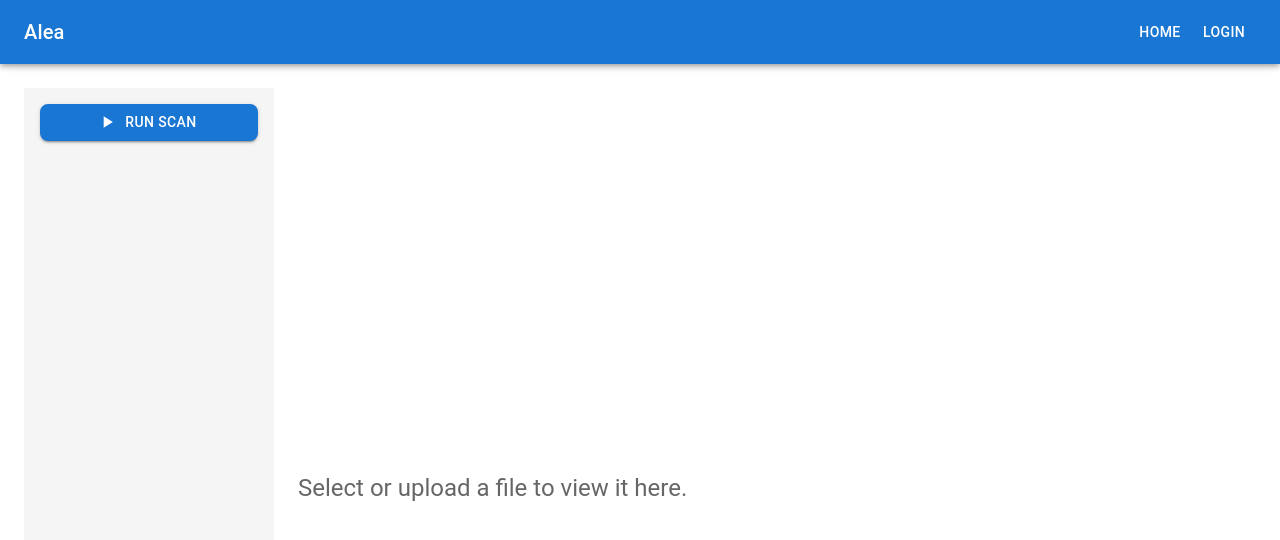
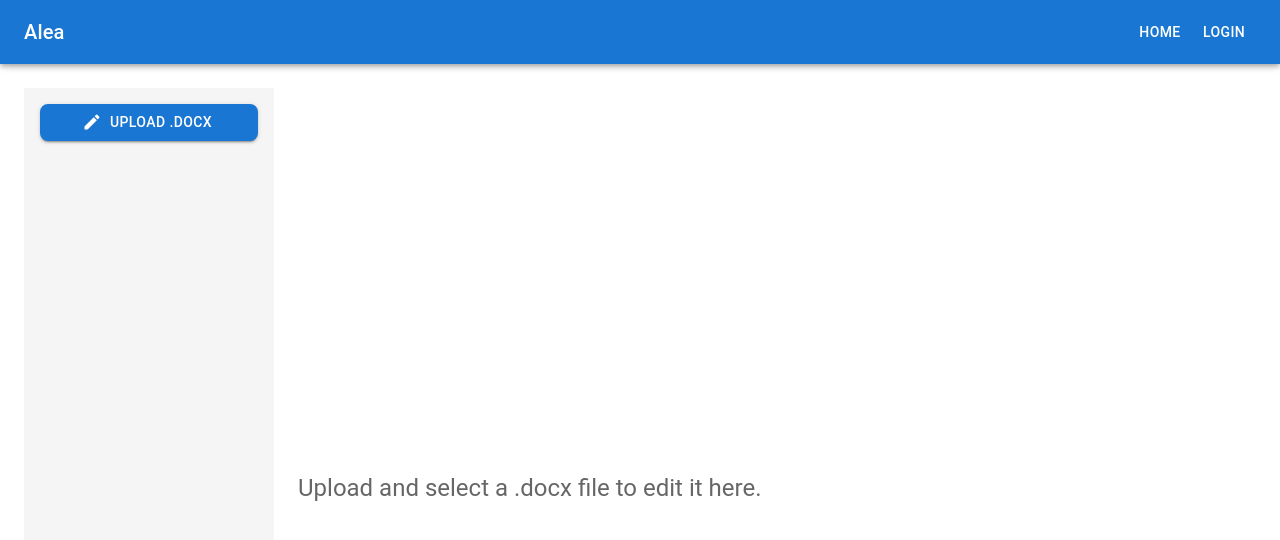
Before and after one commit to mihir2310/gamblingregulatory, a React (Vite) app in the folder FRONTEND/: page /dashboard/1 in a window 1280 px wide. Shown: the top 540 px of the page. Built offline with nearby package versions, Linux system fonts and the light colour scheme.

Commit message:
added person to be able to upload an editable .docx file

```diff
--- a/FRONTEND/package.json
+++ b/FRONTEND/package.json
@@ -15,6 +15,7 @@
     "@mui/icons-material": "^6.4.5",
     "@mui/material": "^6.4.5",
     "axios": "^1.7.9",
+    "mammoth": "^1.9.0",
     "react": "^19.0.0",
     "react-dom": "^19.0.0",
     "react-router-dom": "^7.2.0"
--- a/FRONTEND/src/pages/Filepage.jsx
+++ b/FRONTEND/src/pages/Filepage.jsx
@@ -1,21 +1,41 @@
 // Filepage.jsx
-import { Typography, Box, Button, Stack, IconButton, List, ListItem, ListItemButton, ListItemText } from '@mui/material';
-import { PlayArrow as PlayArrowIcon, Close as CloseIcon } from '@mui/icons-material';
+import {
+  Typography,
+  Box,
+  Button,
+  Stack,
+  IconButton,
+  List,
+  ListItem,
+  ListItemButton,
+  ListItemText,
+} from '@mui/material';
+import { Edit as EditIcon, Close as CloseIcon } from '@mui/icons-material';
 import { useParams, Link } from 'react-router-dom';
 import { useState } from 'react';
+import mammoth from 'mammoth';
 
 const Filepage = () => {
-  const { fileName } = useParams(); // Extract fileName from URL
+  const { fileName } = useParams();
   const [uploadedFiles, setUploadedFiles] = useState([]);
-  const [selectedFileURL, setSelectedFileURL] = useState(null); // Store URL for iframe
+  const [docContent, setDocContent] = useState(''); // Store editable HTML content
 
-  const handleFileUpload = (event) => {
+  const handleFileUpload = async (event) => {
     const file = event.target.files[0];
     if (file) {
       if (!uploadedFiles.some((uploadedFile) => uploadedFile.name === file.name)) {
-        const fileURL = URL.createObjectURL(file);
-        setUploadedFiles((prevFiles) => [file, ...prevFiles].slice(0, 10));
-        setSelectedFileURL(fileURL); // Display file immediately
+        if (file.name.endsWith('.docx')) {
+          const arrayBuffer = await file.arrayBuffer();
+          mammoth
+            .convertToHtml({ arrayBuffer })
+            .then((result) => {
+              setDocContent(result.value);
+              setUploadedFiles((prevFiles) => [file, ...prevFiles].slice(0, 10));
+            })
+            .catch((err) => console.error('Error converting file:', err));
+        } else {
+          alert('Only .docx files are supported.');
+        }
       } else {
         alert('This file has already been uploaded.');
       }
@@ -23,10 +43,18 @@ const Filepage = () => {
   };
 
   const handleFileRemove = (fileToRemove) => {
-    setUploadedFiles((prevFiles) => prevFiles.filter((file) => file.name !== fileToRemove.name));
-    if (selectedFileURL && fileToRemove.name === fileName) {
-      setSelectedFileURL(null);
-    }
+    setUploadedFiles((prevFiles) =>
+      prevFiles.filter((file) => file.name !== fileToRemove.name)
+    );
+    if (fileToRemove.name === fileName) setDocContent('');
+  };
+
+  const handleFileClick = async (file) => {
+    const arrayBuffer = await file.arrayBuffer();
+    mammoth
+      .convertToHtml({ arrayBuffer })
+      .then((result) => setDocContent(result.value))
+      .catch((err) => console.error('Error converting file:', err));
   };
 
   return (
@@ -45,17 +73,12 @@ const Filepage = () => {
         <Stack spacing={2}>
           <Button
             variant="contained"
-            startIcon={<PlayArrowIcon />}
+            startIcon={<EditIcon />}
             component="label"
             sx={{ borderRadius: '8px' }}
           >
-            Run Scan
-            <input
-              type="file"
-              hidden
-              accept="application/pdf"
-              onChange={handleFileUpload}
-            />
+            Upload .docx
+            <input type="file" hidden accept=".docx" onChange={handleFileUpload} />
           </Button>
 
           <List>
@@ -64,17 +87,12 @@ const Filepage = () => {
                 <ListItemButton>
                   <Link
                     to={`/dashboard/${file.name}`}
-                    style={{ textDecoration: 'none', color: 'inherit' }}
-                    onClick={() => setSelectedFileURL(URL.createObjectURL(file))}
+                    style={{ textDecoration: 'none', color: 'inherit', flexGrow: 1 }}
+                    onClick={() => handleFileClick(file)}
                   >
                     <ListItemText primary={file.name} />
                   </Link>
-                  <IconButton
-                    edge="end"
-                    color="error"
-                    onClick={() => handleFileRemove(file)}
-                    sx={{ marginLeft: 'auto' }}
-                  >
+                  <IconButton color="error" onClick={() => handleFileRemove(file)}>
                     <CloseIcon />
                   </IconButton>
                 </ListItemButton>
@@ -84,7 +102,7 @@ const Filepage = () => {
         </Stack>
       </Box>
 
-      {/* Main Content - PDF Preview */}
+      {/* Main Content - Editable DOCX */}
       <Box
         sx={{
           flexGrow: 1,
@@ -96,17 +114,24 @@ const Filepage = () => {
           padding: 3,
         }}
       >
-        {selectedFileURL ? (
-          <iframe
-            src={selectedFileURL}
-            title={fileName}
-            width="100%"
-            height="100%"
-            style={{ border: 'none' }}
+        {docContent ? (
+          <Box
+            contentEditable
+            suppressContentEditableWarning
+            dangerouslySetInnerHTML={{ __html: docContent }}
+            style={{
+              width: '100%',
+              height: '100%',
+              border: '1px solid #ccc',
+              padding: '20px',
+              overflowY: 'auto',
+              outline: 'none',
+              backgroundColor: '#fff',
+            }}
           />
         ) : (
           <Typography variant="h5" color="textSecondary">
-            Select or upload a file to view it here.
+            Upload and select a .docx file to edit it here.
           </Typography>
         )}
       </Box>
```
Also changed, not shown: 1 other file (tests, documents, lock files or other folders).
